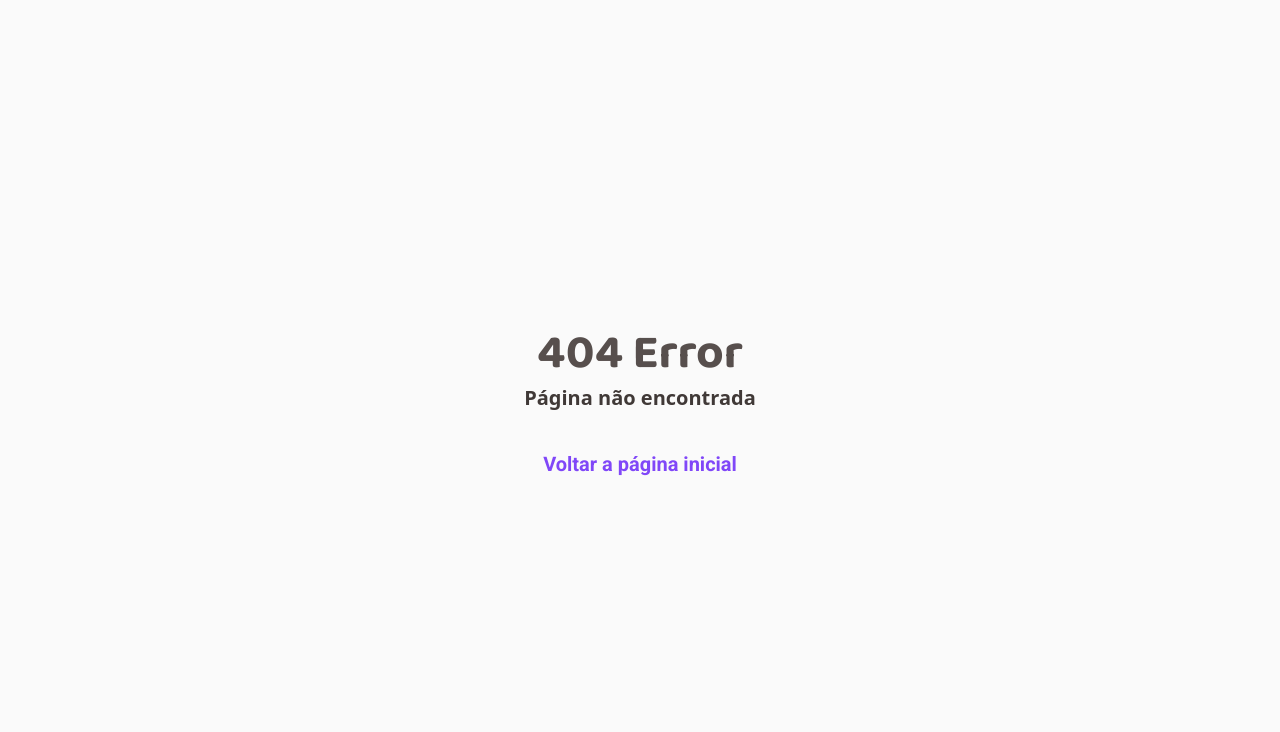
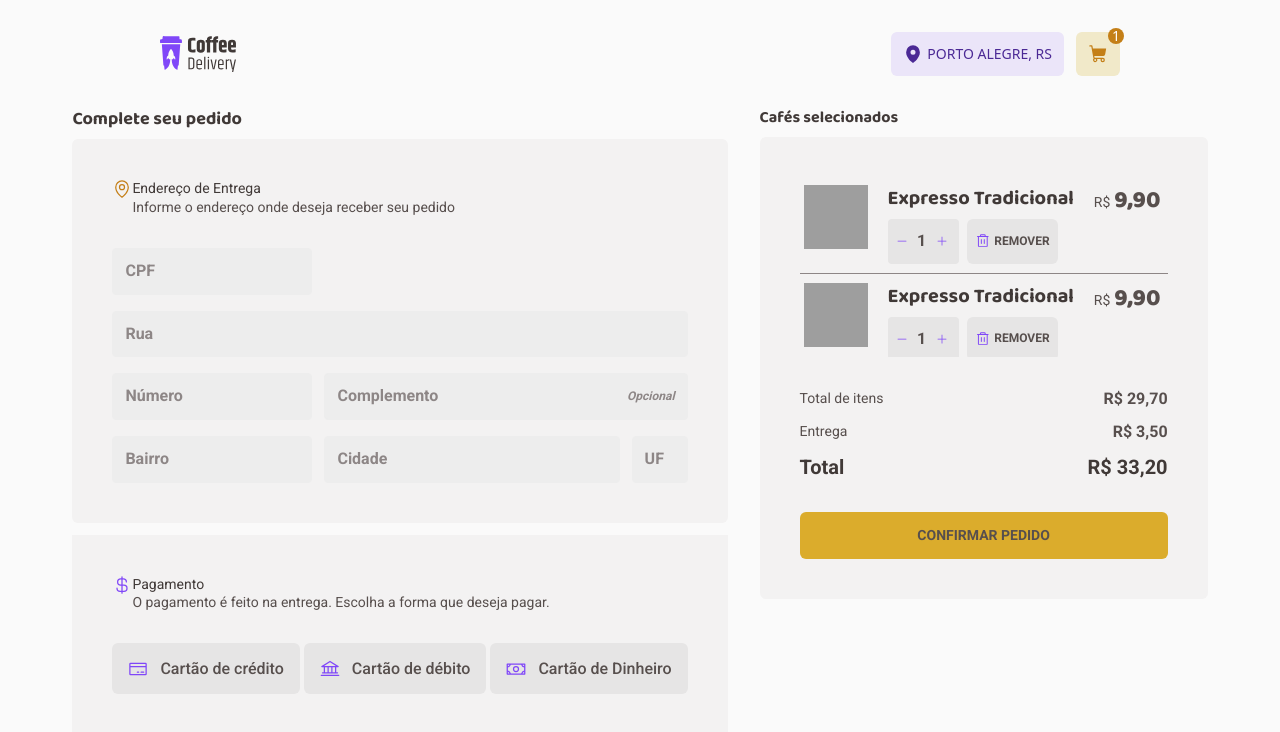
Before and after one commit to duhnunes/02CoffeeDelivery, a React (Vite) app: page /checkout in a window 1280 px wide. Before the commit this address had no page. Shown: the top 732 px of the page. Built offline with nearby package versions, Linux system fonts and the light colour scheme; grey boxes are pictures that could not be loaded.

Commit message:
Add: Checkout Page

```diff
--- a/package.json
+++ b/package.json
@@ -13,8 +13,10 @@
     "@phosphor-icons/react": "^2.1.7",
     "@radix-ui/react-dialog": "^1.1.1",
     "@radix-ui/react-scroll-area": "^1.1.0",
+    "@radix-ui/react-separator": "^1.1.0",
     "@radix-ui/react-slot": "^1.1.0",
     "@radix-ui/react-toggle": "^1.1.0",
+    "@radix-ui/react-toggle-group": "^1.1.0",
     "@rocketseat/eslint-config": "^3.0.12",
     "class-variance-authority": "^0.7.0",
     "clsx": "^2.1.1",
@@ -30,6 +32,7 @@
   },
   "devDependencies": {
     "@eslint/js": "^9.9.0",
+    "@stylistic/eslint-plugin": "^2.6.4",
     "@types/node": "^22.4.0",
     "@types/react": "^18.3.3",
     "@types/react-dom": "^18.3.0",
--- a/src/components/InputText/index.tsx
+++ b/src/components/InputText/index.tsx
@@ -1,29 +1,29 @@
 import * as React from 'react'
+
+import { cn } from '@/lib/utils'
 
 import { Input } from '../ui/input'
 
 export interface InputTextProps
   extends React.InputHTMLAttributes<HTMLInputElement> {
   sufix?: string
-  containerProps?: React.HTMLProps<HTMLLabelElement>
 }
 
 const InputText = React.forwardRef<HTMLInputElement, InputTextProps>(
-  ({ sufix, containerProps, type, ...props }, ref) => {
+  ({ sufix, className, type, ...props }, ref) => {
     return (
-      <label
-        {...containerProps}
-        className="flex items-center w-full rounded-s border border-base-input bg-base-input px-3 has-[:focus-visible]:ring-2 has-[:focus-visible]: has-[:focus-visible]:ring-product-yellow-dark"
-      >
+      <label className="inline-flex items-center w-full rounded border border-base-input bg-base-input has-[:focus-visible]:ring-2 has-[:focus-visible]: has-[:focus-visible]:ring-product-yellow-dark overflow-hidden">
         <Input
           type={type}
-          className="flex-1 bg-base-input p-3 text-text-sm placeholder:text-base-label text-base-text outline-none"
+          className={cn(
+            'flex-1 bg-base-input p-3 text-text-sm placeholder:text-base-label text-base-text outline-none', className,
+          )}
           ref={ref}
           {...props}
         />
         {!!sufix &&
            (
-             <span className="select-none text-text-xs italic text-base-label">
+             <span className="select-none text-text-xs italic text-base-label pr-3">
                {sufix}
              </span>
            )}
--- a/src/components/ui/button.tsx
+++ b/src/components/ui/button.tsx
@@ -21,6 +21,7 @@ const buttonVariants = cva(
         icon: 'p-3',
         cart: 'w-full p-3',
         ghost: 'size-3',
+        full: 'w-full py-3 px-2',
       },
     },
     defaultVariants: {
--- /dev/null
+++ b/src/components/ui/separator.tsx
@@ -0,0 +1,31 @@
+import * as SeparatorPrimitive from '@radix-ui/react-separator'
+import * as React from 'react'
+
+import { cn } from '@/lib/utils'
+
+const Separator = React.forwardRef<
+  React.ElementRef<typeof SeparatorPrimitive.Root>,
+  React.ComponentPropsWithoutRef<typeof SeparatorPrimitive.Root>
+>(
+  (
+    { className, orientation = 'horizontal', decorative = true, ...props },
+    ref,
+  ) => (
+    <SeparatorPrimitive.Root
+      ref={ref}
+      decorative={decorative}
+      orientation={orientation}
+      className={cn(
+        'shrink-0 bg-border',
+        orientation === 'horizontal'
+          ? 'h-[1px] w-full'
+          : 'h-full w-[1px]',
+        className,
+      )}
+      {...props}
+    />
+  ),
+)
+Separator.displayName = SeparatorPrimitive.Root.displayName
+
+export { Separator }
--- /dev/null
+++ b/src/components/ui/toggle-group.tsx
@@ -0,0 +1,59 @@
+import * as ToggleGroupPrimitive from '@radix-ui/react-toggle-group'
+import { type VariantProps } from 'class-variance-authority'
+import * as React from 'react'
+
+import { toggleVariants } from '@/components/ui/toggle'
+import { cn } from '@/lib/utils'
+
+const ToggleGroupContext = React.createContext<
+  VariantProps<typeof toggleVariants>
+>({
+  size: 'default',
+  variant: 'default',
+})
+
+const ToggleGroup = React.forwardRef<
+  React.ElementRef<typeof ToggleGroupPrimitive.Root>,
+  React.ComponentPropsWithoutRef<typeof ToggleGroupPrimitive.Root> &
+    VariantProps<typeof toggleVariants>
+>(({ className, variant, size, children, ...props }, ref) => (
+  <ToggleGroupPrimitive.Root
+    ref={ref}
+    className={cn('flex items-center justify-center gap-1', className)}
+    {...props}
+  >
+    <ToggleGroupContext.Provider value={{ variant, size }}>
+      {children}
+    </ToggleGroupContext.Provider>
+  </ToggleGroupPrimitive.Root>
+))
+
+ToggleGroup.displayName = ToggleGroupPrimitive.Root.displayName
+
+const ToggleGroupItem = React.forwardRef<
+  React.ElementRef<typeof ToggleGroupPrimitive.Item>,
+  React.ComponentPropsWithoutRef<typeof ToggleGroupPrimitive.Item> &
+    VariantProps<typeof toggleVariants>
+>(({ className, children, variant, size, ...props }, ref) => {
+  const context = React.useContext(ToggleGroupContext)
+
+  return (
+    <ToggleGroupPrimitive.Item
+      ref={ref}
+      className={cn(
+        toggleVariants({
+          variant: context.variant || variant,
+          size: context.size || size,
+        }),
+        className,
+      )}
+      {...props}
+    >
+      {children}
+    </ToggleGroupPrimitive.Item>
+  )
+})
+
+ToggleGroupItem.displayName = ToggleGroupPrimitive.Item.displayName
+
+export { ToggleGroup, ToggleGroupItem }
--- a/src/lib/utils.ts
+++ b/src/lib/utils.ts
@@ -1,5 +1,5 @@
-import { type ClassValue, clsx } from "clsx"
-import { twMerge } from "tailwind-merge"
+import { type ClassValue, clsx } from 'clsx'
+import { twMerge } from 'tailwind-merge'
 
 export function cn(...inputs: ClassValue[]) {
   return twMerge(clsx(inputs))
--- a/src/main.tsx
+++ b/src/main.tsx
@@ -7,6 +7,7 @@ import { createBrowserRouter, RouterProvider } from 'react-router-dom'
 import { App } from './App.tsx'
 import { LayoutPage } from './pages/@layout/layoutPage.tsx'
 import { NotFound } from './pages/404notFound/index.tsx'
+import { Checkout } from './pages/checkout/index.tsx'
 import { ErrorPage } from './pages/errorPage/index.tsx'
 
 const router = createBrowserRouter([
@@ -18,6 +19,10 @@ const router = createBrowserRouter([
       {
         path: '/',
         element: <App />,
+      },
+      {
+        path: '/checkout',
+        element: <Checkout />,
       },
     ],
   },
--- /dev/null
+++ b/src/pages/checkout/index.tsx
@@ -0,0 +1,161 @@
+import { Bank, CreditCard, CurrencyDollar, MapPin, Money } from '@phosphor-icons/react'
+
+import { CardCart } from '@/components/CardCart'
+import { InputText } from '@/components/InputText'
+import { Button } from '@/components/ui/button'
+import { ScrollArea } from '@/components/ui/scroll-area'
+import { Separator } from '@/components/ui/separator'
+import { ToggleGroup, ToggleGroupItem } from '@/components/ui/toggle-group'
+
+export function Checkout() {
+  return (
+    <div className="w-svw h-svh bg-base-background font-text text-text-base text-base-text items-center justify-center pt-[108px]">
+      <main className="flex justify-center gap-8">
+        <form className="flex flex-col gap-2">
+          <h2 className="font-title text-title-xs text-base-subtitle">Complete seu pedido</h2>
+          <section className="flex flex-col gap-3">
+            <article className="flex flex-col gap-8 bg-base-card rounded-md p-10">
+              <header className="flex items-start">
+                <MapPin className="size-5 text-product-yellow-dark" />
+                <div className="flex flex-col">
+                  <p className="font-text text-base-subtitle text-text-sm">
+                    Endereço de Entrega
+                  </p>
+                  <p className="text-text-sm text-base-text">
+                    Informe o endereço onde deseja receber seu pedido
+                  </p>
+                </div>
+              </header>
+
+              <div className="flex flex-col gap-4">
+                <div className="w-[200px]">
+                  <InputText
+                    type="tel"
+                    placeholder="CPF"
+                    maxLength={11}
+                  />
+                </div>
+                <InputText placeholder="Rua" />
+                <div className="flex items-center gap-3">
+                  <div className="w-[200px]">
+                    <InputText
+                      placeholder="Número"
+                      type="tel"
+                    />
+                  </div>
+                  <InputText
+                    placeholder="Complemento"
+                    sufix="Opcional"
+                  />
+                </div>
+                <div className="flex items-center gap-3">
+                  <div className="w-[200px]">
+                    <InputText placeholder="Bairro" />
+                  </div>
+                  <InputText placeholder="Cidade" />
+                  <div className="w-14">
+                    <InputText
+                      placeholder="UF"
+                      className="uppercase"
+                      maxLength={2}
+                    />
+                  </div>
+                </div>
+              </div>
+            </article>
+
+            <article className="flex flex-col gap-8 bg-base-card p-10">
+              <header className="flex items-start">
+                <CurrencyDollar className="size-5 text-product-purple" />
+                <div className="flex flex-col">
+                  <p className="font-text text-base-subtitle text-text-sm">
+                    Pagamento
+                  </p>
+                  <p className="text-text-sm text-base-text">
+                    O pagamento é feito na entrega. Escolha a forma que deseja pagar.
+                  </p>
+                </div>
+              </header>
+
+              <div className="flex items-center gap-3">
+                <ToggleGroup type="single">
+                  <ToggleGroupItem value="creditCard">
+                    <CreditCard className="size-5 text-product-purple" />
+                    Cartão de crédito
+                  </ToggleGroupItem>
+
+                  <ToggleGroupItem value="creditDebit">
+                    <Bank className="size-5 text-product-purple" />
+                    Cartão de débito
+                  </ToggleGroupItem>
+
+                  <ToggleGroupItem value="cash">
+                    <Money className="size-5 text-product-purple" />
+                    Cartão de Dinheiro
+                  </ToggleGroupItem>
+                </ToggleGroup>
+              </div>
+            </article>
+
+          </section>
+        </form>
+
+        <section className="flex flex-col gap-2">
+          <h2 className="font-title text-title xs text-base-subtitle">
+            Cafés selecionados
+          </h2>
+
+          <article className="flex flex-col gap-8 bg-base-card rounded-md p-10 w-[448px]">
+            <ScrollArea className="max-h-[180px]">
+              <CardCart />
+              <Separator className="bg-base-label my-px" />
+              <CardCart />
+              <Separator className="bg-base-label my-px" />
+              <CardCart />
+              <Separator className="bg-base-label my-px" />
+              <CardCart />
+              <Separator className="bg-base-label my-px" />
+              <CardCart />
+              <Separator className="bg-base-label my-px" />
+            </ScrollArea>
+
+            <div className="flex flex-col gap-3">
+              <div className="flex justify-between ">
+                <span className="text-text-sm text-base-text">
+                  Total de itens
+                </span>
+                <span className="text-text-base text-base-text">
+                  R$ 29,70
+                </span>
+              </div>
+              <div className="flex justify-between">
+                <span className="text-text-sm text-base-text">
+                  Entrega
+                </span>
+                <span className="text-text-base text-base-text">
+                  R$ 3,50
+                </span>
+              </div>
+              <div className="flex justify-between">
+                <span className="text-text-lg text-base-subtitle">
+                  Total
+                </span>
+                <span className="text-text-lg text-base-subtitle">
+                  R$ 33,20
+                </span>
+              </div>
+            </div>
+
+            <Button
+              type="button"
+              variant="primary"
+              size="full"
+            >
+              Confirmar Pedido
+            </Button>
+          </article>
+        </section>
+      </main>
+    </div>
+  )
+}
--- a/src/pages/home/index.tsx
+++ b/src/pages/home/index.tsx
@@ -3,7 +3,6 @@ import { useState } from 'react'
 
 import { CardCatalog } from '@/components/CardCatalog'
 import { Button } from '@/components/ui/button'
-import { Sheet, SheetTrigger } from '@/components/ui/sheet'
 
 import hero from '../../../public/images/hero.svg'
 import coffeeCatalog from '../../data/coffee.json'
```
Also changed, not shown: eslint.config.js (+8 -2 lines), 1 other file (tests, documents, lock files or other folders).
